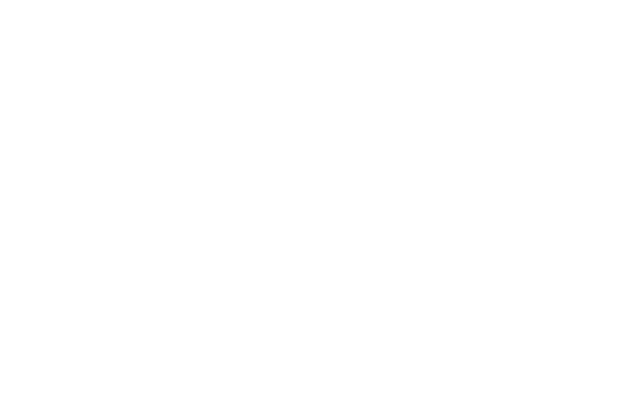
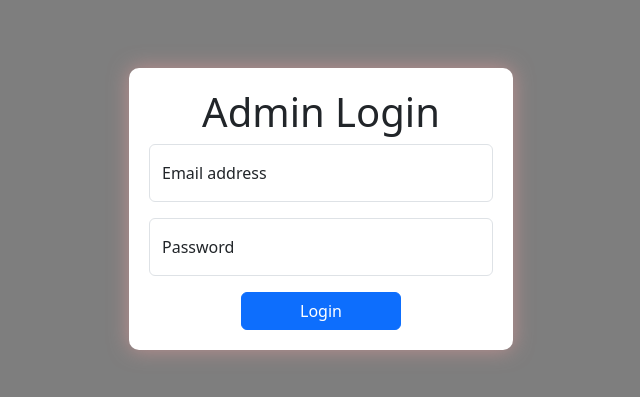
Before and after one commit to samantaavijit/quiz-app-hs, a React (Create React App) app: page /admin in a window 1280 px wide. Before the commit this address had no page. Shown: the part 191-588 px from the top of the page, without its empty margins (319-959 px from the left). Built offline with nearby package versions, Linux system fonts and the light colour scheme.

Commit message:
admin login complete

```diff
--- a/package.json
+++ b/package.json
@@ -16,6 +16,7 @@
     "react-icons": "^5.0.1",
     "react-router-dom": "^6.21.3",
     "react-scripts": "5.0.1",
+    "react-toastify": "^10.0.4",
     "web-vitals": "^2.1.4"
   },
   "scripts": {
--- a/src/App.js
+++ b/src/App.js
@@ -8,30 +8,73 @@
 } from "react-router-dom";
 import Login from "./pages/auth/Login";
 import Dashboard from "./pages/dashboard/Dashboard";
+import AdminLogin from "./pages/admin/AdminLogin";
+import { ToastContainer } from "react-toastify";
+import AdminDashboard from "./pages/admin/AdminDashboard";
+import AdminLayout from "./common/layout/AdminLayout";
 
 function ProtectRoute() {
   return localStorage.getItem("token") ? <Outlet /> : <Navigate to="/" />;
 }
 
+const AdminProtectRoute = () => {
+  return localStorage.getItem("admin_token") ? (
+    <Outlet />
+  ) : (
+    <Navigate to="/admin" />
+  );
+};
+
 export default function App() {
   return (
     <div className="App">
-      {/* <ToastContainer
+      <ToastContainer
         position="top-right"
         autoClose={5000}
         hideProgressBar={false}
         newestOnTop={false}
         closeOnClick
         rtl={false}
-    pauseOnFocusLoss
-    draggable
-    pauseOnHover
         theme="colored"
-  /> */}
+      />
       <BrowserRouter>
         <Routes>
           <Route path="/" element={<Login />} />
           <Route path="/dashboard" element={<Dashboard />} />
+
+          {/* ONLY FOR ADMIN  */}
+
+          <Route
+            path="/admin/*"
+            element={
+              <Routes>
+                <Route index element={<AdminLogin />} />
+                <Route element={<AdminProtectRoute />}>
+                  <Route
+                    path="/dashboard"
+                    element={
+                      <AdminLayout>
+                        <AdminDashboard />
+                      </AdminLayout>
+                    }
+                  />
+                </Route>
+              </Routes>
+            }
+          />
+
+          {/* <Route path="/admin" element={<AdminLogin />}>
+            <Route path="*" element={<AdminProtectRoute />}>
+              <Route
+                path="/dashboard"
+                element={
+                  <AdminLayout>
+                    <AdminDashboard />
+                  </AdminLayout>
+                }
+              />
+            </Route>
+          </Route> */}
 
           {/*
       <Route element={<ProtectRoute />}>
--- /dev/null
+++ b/src/assets/images/index.js
@@ -0,0 +1,3 @@
+import slack_load from "./slack_load.gif";
+
+export { slack_load };
--- /dev/null
+++ b/src/common/footer/AdminFooter.jsx
@@ -0,0 +1,5 @@
+import React from "react";
+
+export default function AdminFooter() {
+  return <div>AdminFooter</div>;
+}
--- /dev/null
+++ b/src/common/header/AdminHeader.jsx
@@ -0,0 +1,5 @@
+import React from "react";
+
+export default function AdminHeader() {
+  return <div>AdminHeader</div>;
+}
--- /dev/null
+++ b/src/common/layout/AdminLayout.jsx
@@ -0,0 +1,13 @@
+import React from "react";
+import AdminHeader from "../header/AdminHeader";
+import AdminFooter from "../footer/AdminFooter";
+
+export default function AdminLayout({ children }) {
+  return (
+    <>
+      <AdminHeader />
+      {children}
+      <AdminFooter />
+    </>
+  );
+}
--- a/src/index.js
+++ b/src/index.js
@@ -4,6 +4,7 @@
 import App from "./App";
 import reportWebVitals from "./reportWebVitals";
 import "bootstrap/dist/css/bootstrap.min.css";
+import "react-toastify/dist/ReactToastify.css";
 
 const root = ReactDOM.createRoot(document.getElementById("root"));
 root.render(
--- /dev/null
+++ b/src/pages/admin/AdminDashboard.jsx
@@ -0,0 +1,5 @@
+import React from "react";
+
+export default function AdminDashboard() {
+  return <div>AdminDashboard</div>;
+}
--- /dev/null
+++ b/src/pages/admin/AdminLogin.jsx
@@ -0,0 +1,94 @@
+import React, { useState } from "react";
+import "./admin.css";
+import { Button, FloatingLabel, Form } from "react-bootstrap";
+import Loader from "../../utils/loader/Loader";
+import { signInWithEmailAndPassword } from "firebase/auth";
+import { auth } from "../../firebase.config";
+import { toast } from "react-toastify";
+import { useNavigate } from "react-router-dom";
+
+export default function AdminLogin() {
+  const navigate = useNavigate();
+  const [loading, setLoading] = useState(false);
+  const [userData, setUserData] = useState({
+    email: "",
+    password: "",
+  });
+
+  const handleOnChange = (e) => {
+    let { name, value } = e.target;
+
+    userData[name] = value;
+
+    setUserData({ ...userData });
+  };
+
+  const onSubmit = (e) => {
+    e.preventDefault();
+
+    setLoading(true);
+
+    let { email, password } = userData;
+
+    signInWithEmailAndPassword(auth, email, password)
+      .then((res) => {
+        setLoading(false);
+        const { idToken } = res._tokenResponse;
+        const token = idToken;
+        localStorage.setItem("admin_token", token);
+        localStorage.setItem(
+          "admin_details",
+          JSON.stringify(res._tokenResponse)
+        );
+        navigate("/admin/dashboard");
+      })
+      .catch((error) => {
+        setLoading(false);
+        const errorMessage = error.message;
+        console.error(errorMessage);
+        toast.error(errorMessage);
+      });
+  };
+
+  return (
+    <div className="fullscreen">
+      {loading && <Loader />}
+      <div className="centered-3d">
+        <Form onSubmit={onSubmit}>
+          <h1>Admin Login</h1>
+
+          <FloatingLabel
+            controlId="floatingInput"
+            label="Email address"
+            className="mb-3"
+          >
+            <Form.Control
+              name="email"
+              type="email"
+              value={userData.email}
+              placeholder="name@example.com"
+              onChange={handleOnChange}
+              required
+            />
+          </FloatingLabel>
+
+          <FloatingLabel
+            className="mb-3"
+            controlId="floatingPassword"
+            label="Password"
+          >
+            <Form.Control
+              type="password"
+              name="password"
+              placeholder="Password"
+              onChange={handleOnChange}
+              required
+              value={userData.password}
+            />
+          </FloatingLabel>
+          <Button type="submit">Login</Button>
+        </Form>
+      </div>
+    </div>
+  );
+}
--- /dev/null
+++ b/src/pages/admin/admin.css
@@ -0,0 +1,21 @@
+.fullscreen {
+  position: fixed;
+  top: 0;
+  left: 0;
+  width: 100vw;
+  height: 100vh;
+  background-color: #7e7e7e; /* Set the background color as needed */
+  display: flex;
+  justify-content: center;
+  align-items: center;
+}
+
+.centered-3d {
+  position: fixed;
+  background-color: white;
+  padding: 20px;
+  border-radius: 10px;
+  box-shadow: 0 0 20px rgba(255, 164, 164, 0.5);
+  min-width: 30%;
+  min-height: 30%;
+}
```
Also changed, not shown: src/assets/images/slack_load.gif (added), 1 other file (tests, documents, lock files or other folders). Lines whose indentation alone changed are shown as unchanged.
